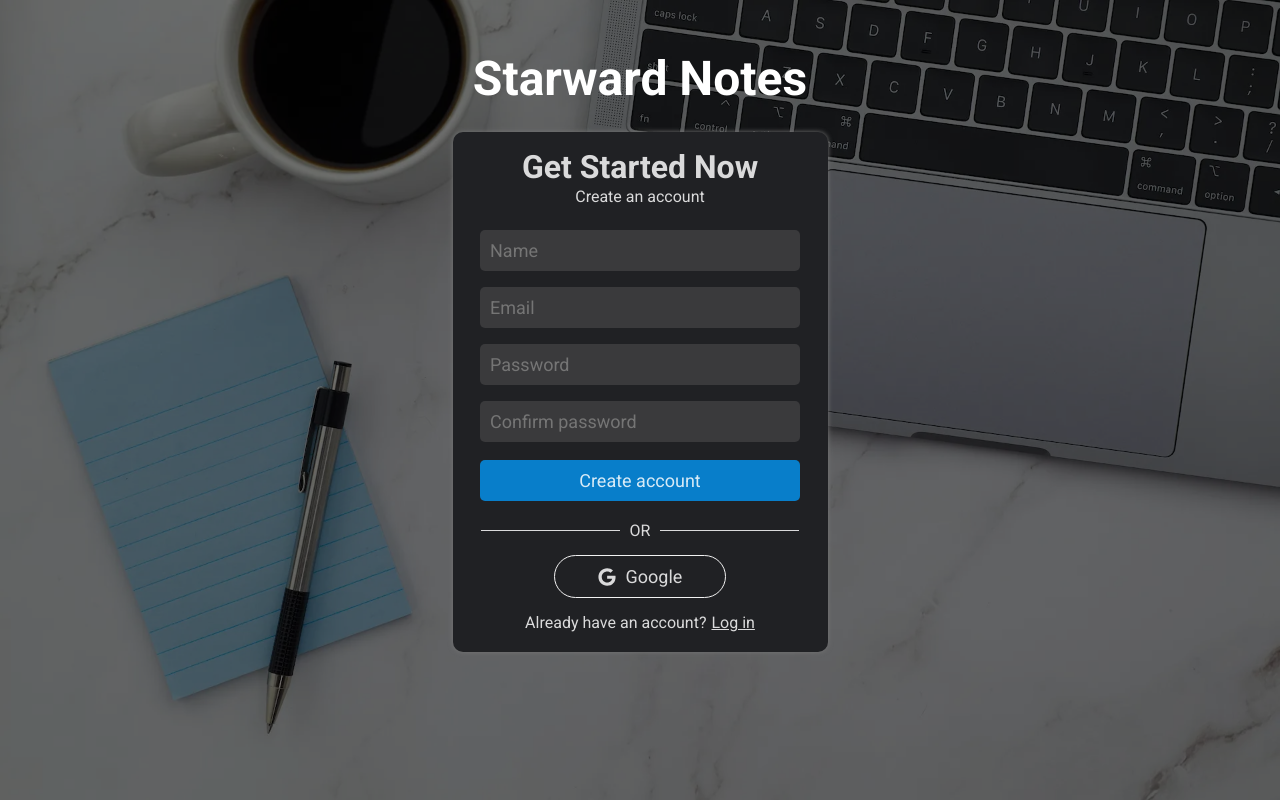
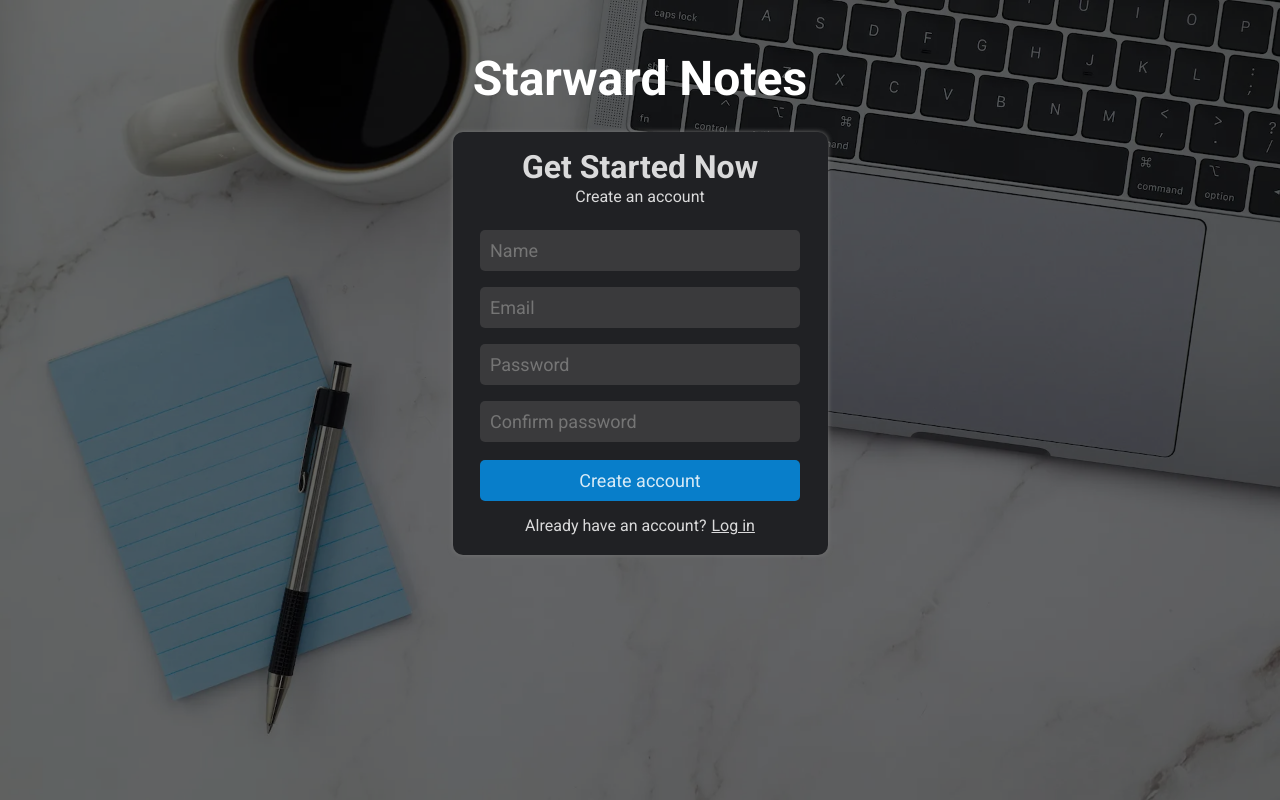
Before and after one commit to virtuallynaman/starward-notes, a React (Vite) app in the folder frontend/: page /signup in a window 1280 px wide. Built offline with nearby package versions, Linux system fonts and the light colour scheme.

Commit message:
Remove redundant button

```diff
--- a/frontend/src/SignUp.jsx
+++ b/frontend/src/SignUp.jsx
@@ -137,8 +137,8 @@ function SignUp() {
 
                     {error && <div className="auth-error">{error}</div>}
 
-                    <div className="divider">OR</div>
-                    <div className="google-auth"><FaGoogle /> Google</div>
+                    {/* <div className="divider">OR</div>
+                    <div className="google-auth"><FaGoogle /> Google</div> */}
                     <div className="auth-hint">
                         <p>Already have an account?</p>
                         <Link to={"/login"}>Log in</Link>
```
